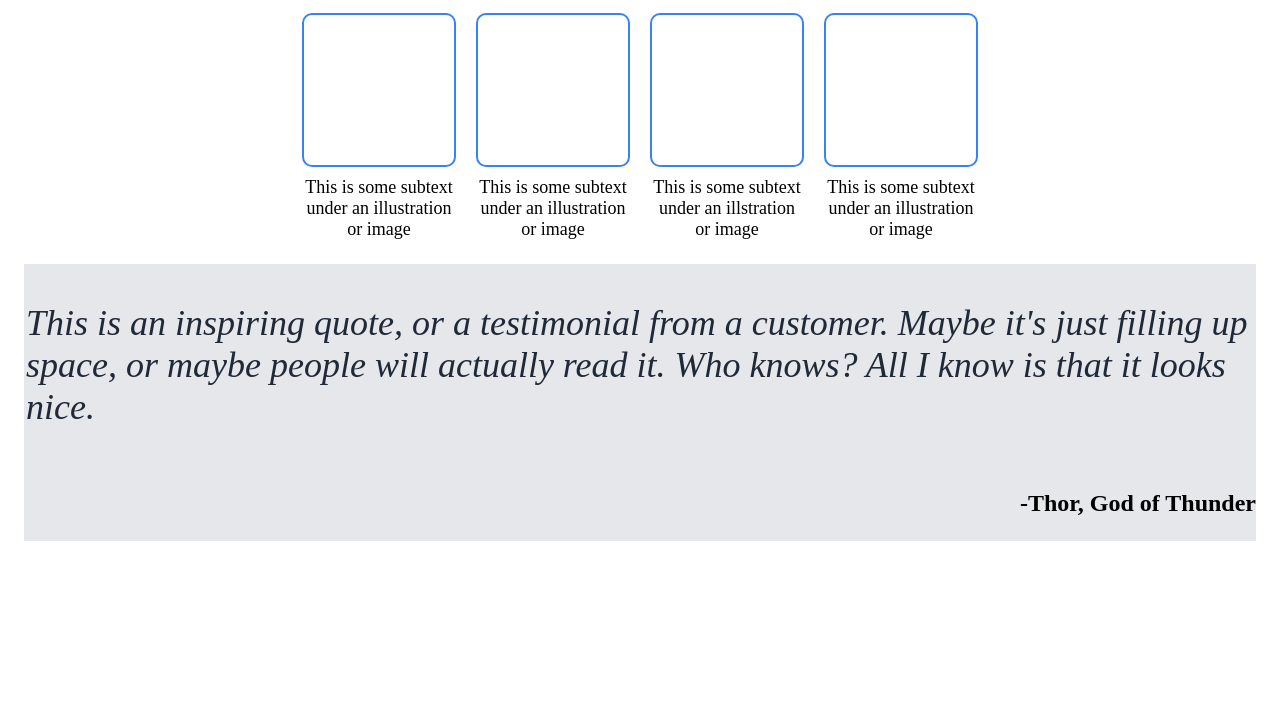
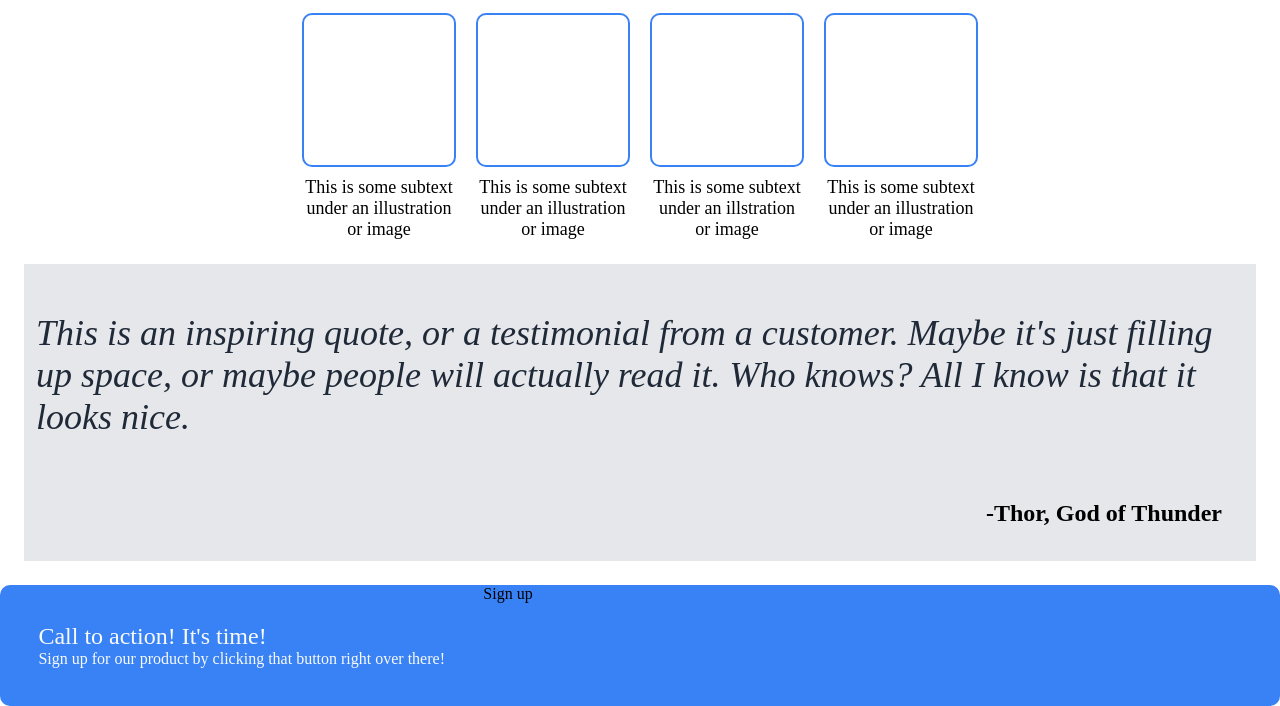
Before and after one commit to brycerobinsn/landingpage, a plain HTML site: page index.html in a window 1280 px wide. Shown: the part 589-1295 px from the top of the page. Before the commit the page ends 1154 px from the top, so only its background shows below. Drawn offline with Linux system fonts and the light colour scheme.

Commit message:
added call to action banner at bottom

```diff
--- a/index.html
+++ b/index.html
@@ -53,5 +53,12 @@
         <p class="qtext">This is an inspiring quote, or a testimonial from a customer. Maybe it's just filling up space, or maybe people will actually read it. Who knows? All I know is that it looks nice.</p>
         <p class="qauthor">-Thor, God of Thunder</p>
     </div>
+    <div class="layer3row">
+        <div class="layer3left">
+            <div style="font-size: 24px">Call to action! It's time!</div>
+            <div class="">Sign up for our product by clicking that button right over there!</div>
+        </div>
+            <div class="button">Sign up</div>
+    </div>
     </body>
 </html>
--- a/style.css
+++ b/style.css
@@ -86,6 +86,7 @@ ul {
     flex-direction: column;
     margin: 24px;
     background-color: #e5e7eb;
+    padding: 10px;
 }
 .qtext {
     font-style: italic;
@@ -97,9 +98,22 @@ ul {
     font-size: 24px;
     font-weight: 900;
     text-align: right;
+    margin-right: 24px;
 }
 .image {
     display: flex;
     align-items: flex-end;
     width: 50vw;
 }
+.layer3row {
+    display: flex;
+    flex-direction: row;
+    background-color: #3882f6;
+    border-radius: 10px;
+}
+.layer3left {
+    padding: 3vw;
+    justify-content: left;
+    align-items: left;
+    color: #F9FAF8;
+}
```
